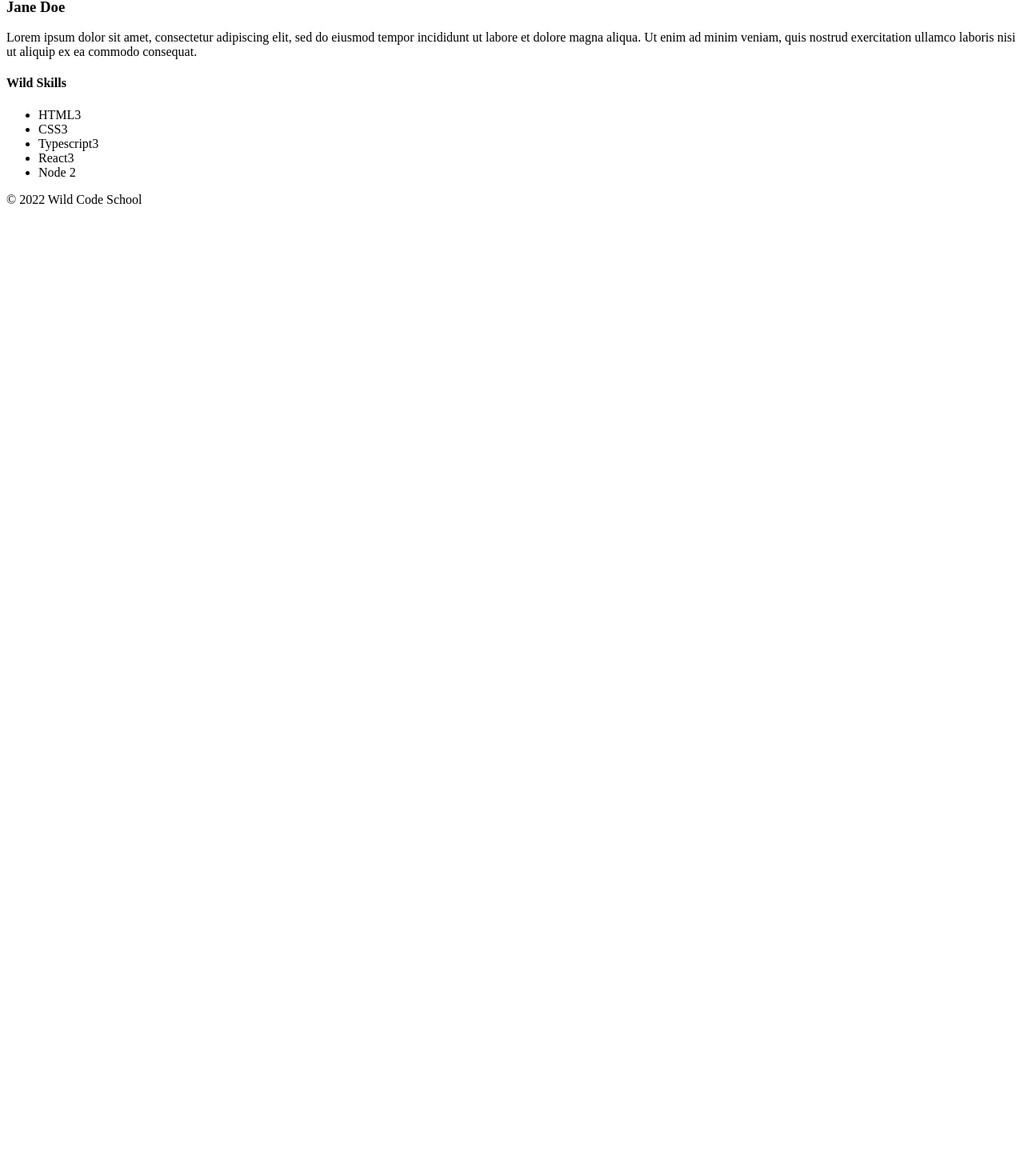
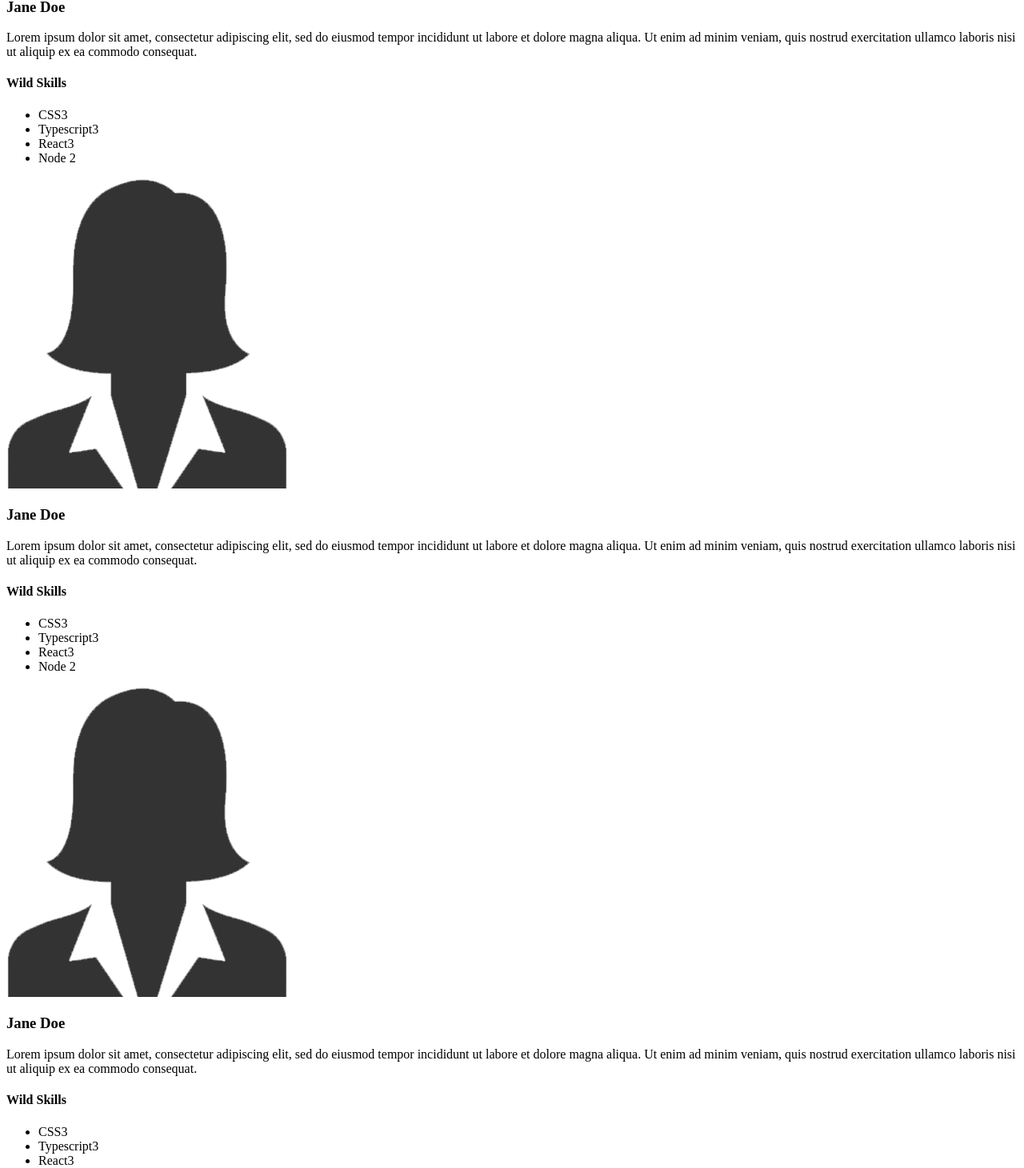
Before and after one commit to karimmakhloufi/lc-react-2022, a Next.js app: page / in a window 1280 px wide. Shown: the part 540-2001 px from the top of the page at 80% size. Before the commit the page ends 815 px from the top, so only its background shows below. Built offline with nearby package versions, Linux system fonts and the light colour scheme.

Commit message:
Created wilder component

```diff
--- /dev/null
+++ b/src/components/Wilder.js
@@ -0,0 +1,37 @@
+import Image from "next/image";
+import blank_profile from "../../public/profile.png";
+
+const Wilder = () => {
+  return (
+    <article className="card">
+      <Image src={blank_profile} alt="Jane Doe Profile" />
+      <h3>Jane Doe</h3>
+      <p>
+        Lorem ipsum dolor sit amet, consectetur adipiscing elit, sed do eiusmod
+        tempor incididunt ut labore et dolore magna aliqua. Ut enim ad minim
+        veniam, quis nostrud exercitation ullamco laboris nisi ut aliquip ex ea
+        commodo consequat.
+      </p>
+      <h4>Wild Skills</h4>
+      <ul className="skills">
+        <li>
+          CSS
+          <span className="votes">3</span>
+        </li>
+        <li>
+          Typescript
+          <span className="votes">3</span>
+        </li>
+        <li>
+          React
+          <span className="votes">3</span>
+        </li>
+        <li>
+          Node <span className="votes">2</span>
+        </li>
+      </ul>
+    </article>
+  );
+};
+
+export default Wilder;
--- a/src/pages/index.js
+++ b/src/pages/index.js
@@ -1,5 +1,4 @@
-import Image from "next/image";
-import blank_profile from "../../public/profile.png";
+import Wilder from "../components/Wilder";
 
 const Home = () => {
   return (
@@ -12,38 +11,11 @@
       <main className="container">
         <h2>Wilders</h2>
         <section className="card-row">
-          <article className="card">
-            <Image src={blank_profile} alt="Jane Doe Profile" />
-            <h3>Jane Doe</h3>
-            <p>
-              Lorem ipsum dolor sit amet, consectetur adipiscing elit, sed do
-              eiusmod tempor incididunt ut labore et dolore magna aliqua. Ut
-              enim ad minim veniam, quis nostrud exercitation ullamco laboris
-              nisi ut aliquip ex ea commodo consequat.
-            </p>
-            <h4>Wild Skills</h4>
-            <ul className="skills">
-              <li>
-                HTML
-                <span className="votes">3</span>
-              </li>
-              <li>
-                CSS
-                <span className="votes">3</span>
-              </li>
-              <li>
-                Typescript
-                <span className="votes">3</span>
-              </li>
-              <li>
-                React
-                <span className="votes">3</span>
-              </li>
-              <li>
-                Node <span className="votes">2</span>
-              </li>
-            </ul>
-          </article>
+          <Wilder />
+          <Wilder />
+          <Wilder />
+          <Wilder />
+          <Wilder />
         </section>
       </main>
       <footer>
```
